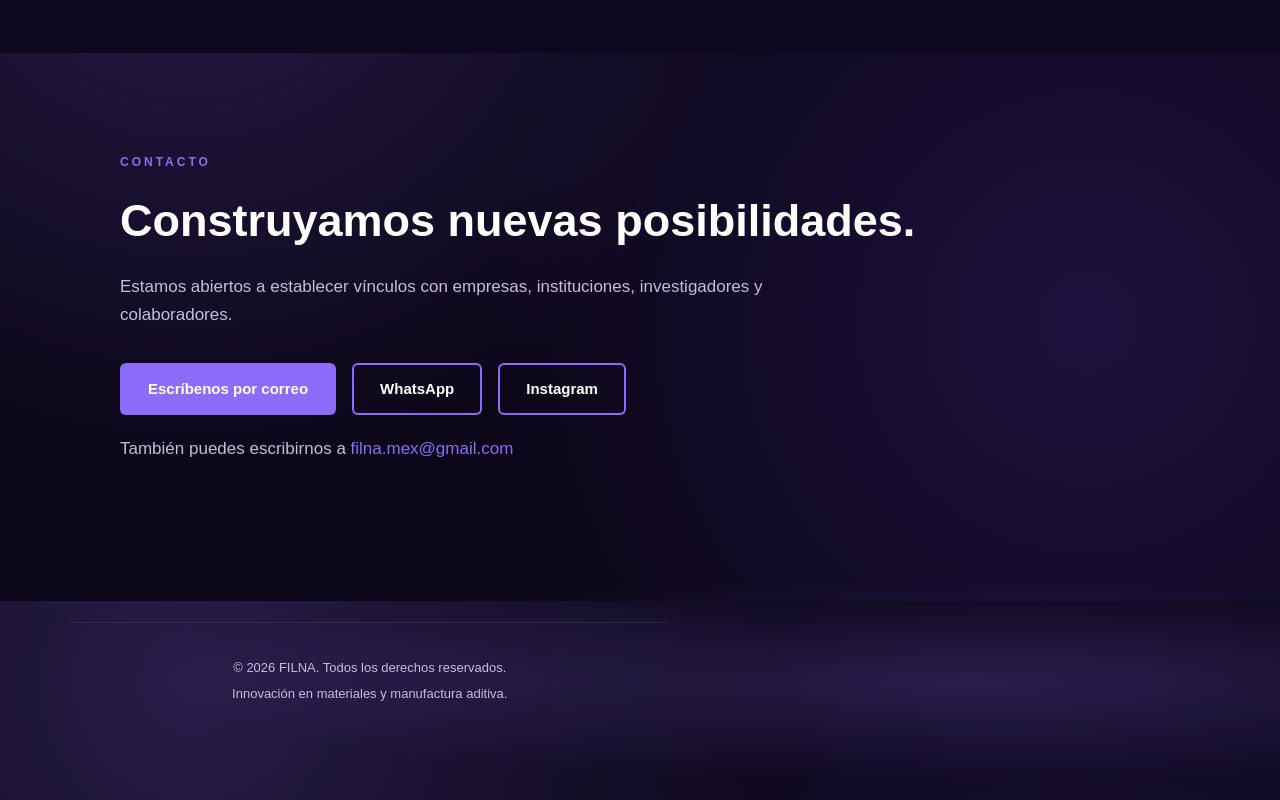
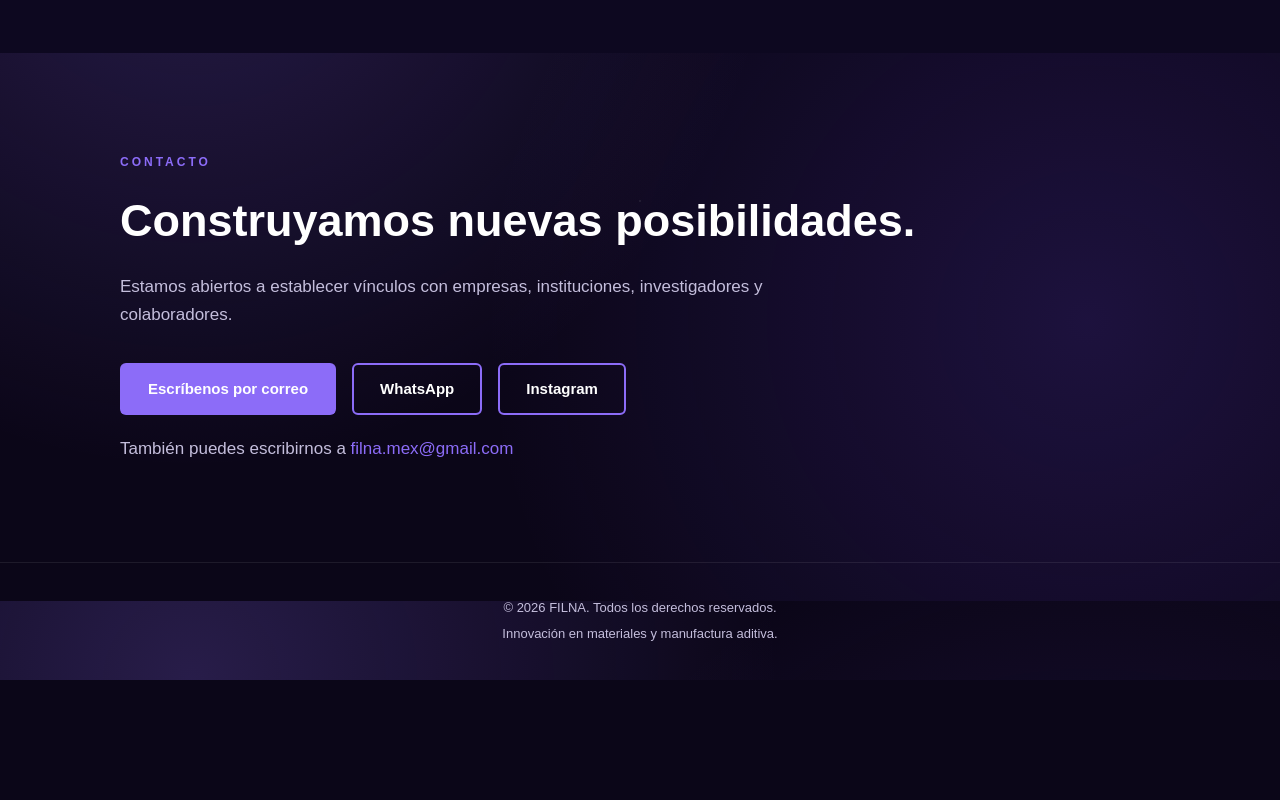
Before and after one commit to VladAranda/filna_web, a plain HTML site: page index.html in a window 1280 px wide. Shown: the part 3399-4199 px from the top of the page. After the commit the page ends 4079 px from the top, so only its background shows below. Drawn offline with Linux system fonts and the light colour scheme.

Commit message:
Corrige estructura HTML de contacto

```diff
--- a/index.html
+++ b/index.html
@@ -315,6 +315,7 @@
         </a>
 
     </div>
+
     <p class="contact-email">
         También puedes escribirnos a
         <a href="mailto:filna.mex@gmail.com">filna.mex@gmail.com</a>
@@ -322,11 +323,7 @@
 
 </section>
 
-        </header>
-
-    <main>
-
-    <section id="inicio" class="hero">
+</main>
 
 
 <!-- PIE DE PÁGINA -->
```
Lines whose indentation alone changed are shown as unchanged.
